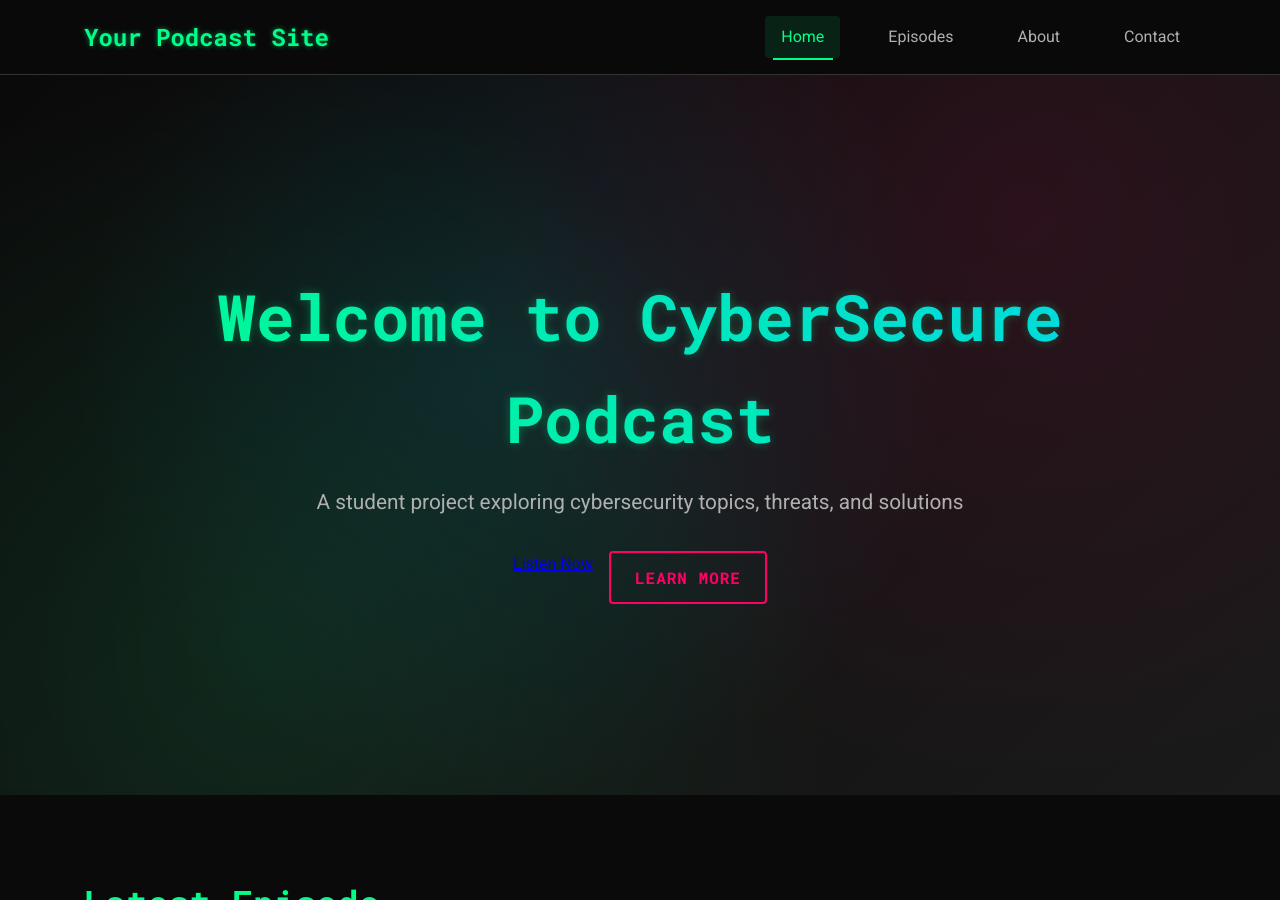
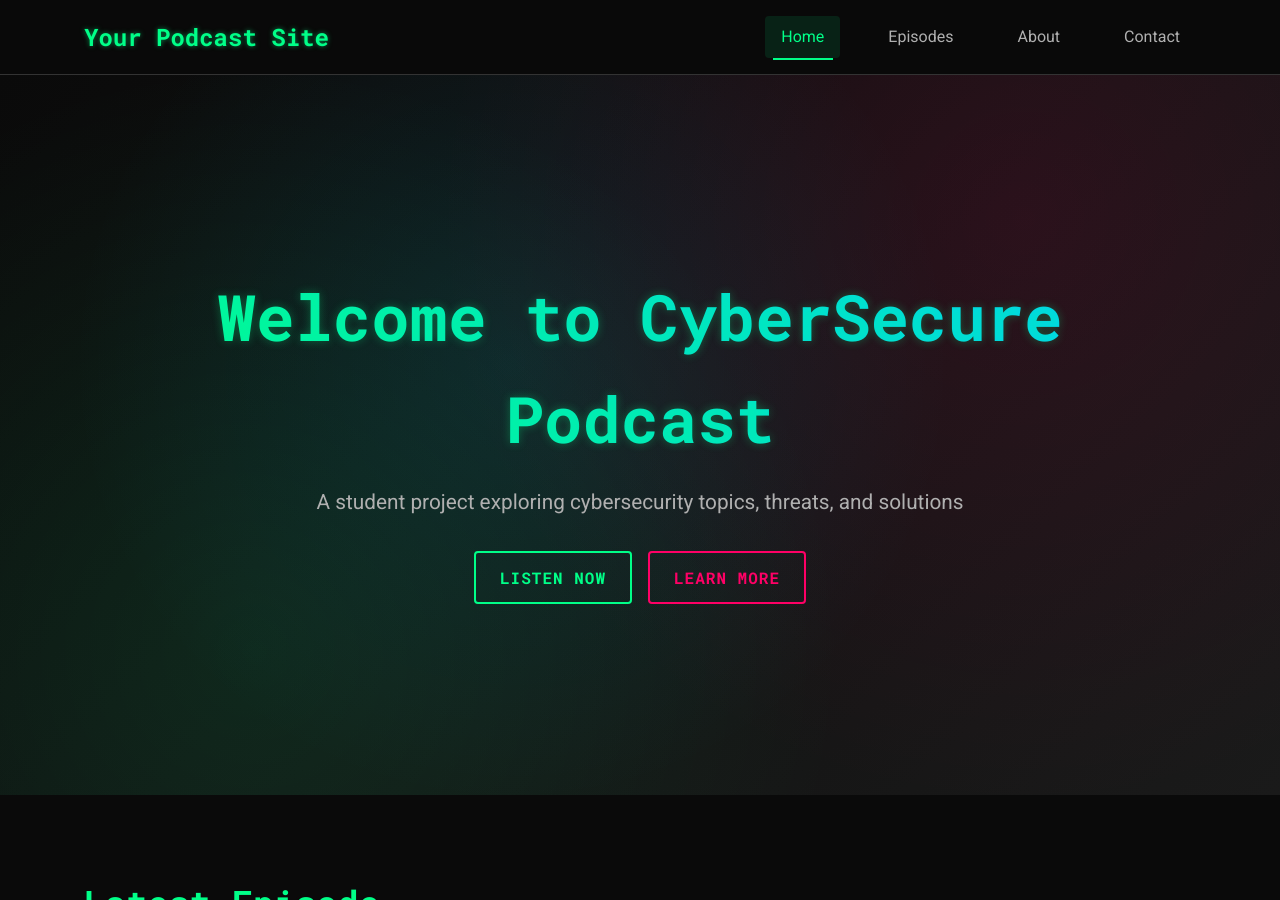
Before and after one commit to Engelina8/Error404, a Jekyll site: the page built from index.md, in a window 1280 px wide and 900 px high. Built offline with Jekyll 4.4.1, drawn with Linux system fonts in a browser that asks for light colours.

Commit message:
update html default

```diff
--- a/index.md
+++ b/index.md
@@ -8,7 +8,7 @@ layout: default
             <h1>Welcome to CyberSecure Podcast</h1>
             <p class="hero-subtitle">A student project exploring cybersecurity topics, threats, and solutions</p>
             <div class="hero-buttons">
-                <a href="{{ '/episodes/' | relative_url }}">Listen Now</a>
+                <a href="{{ '/episodes/' | relative_url }}" class="btn btn-primary">Listen Now</a>
                 <a href="{{ '/about/' | relative_url }}" class="btn btn-secondary">Learn More</a>
             </div>
         </div>
```
